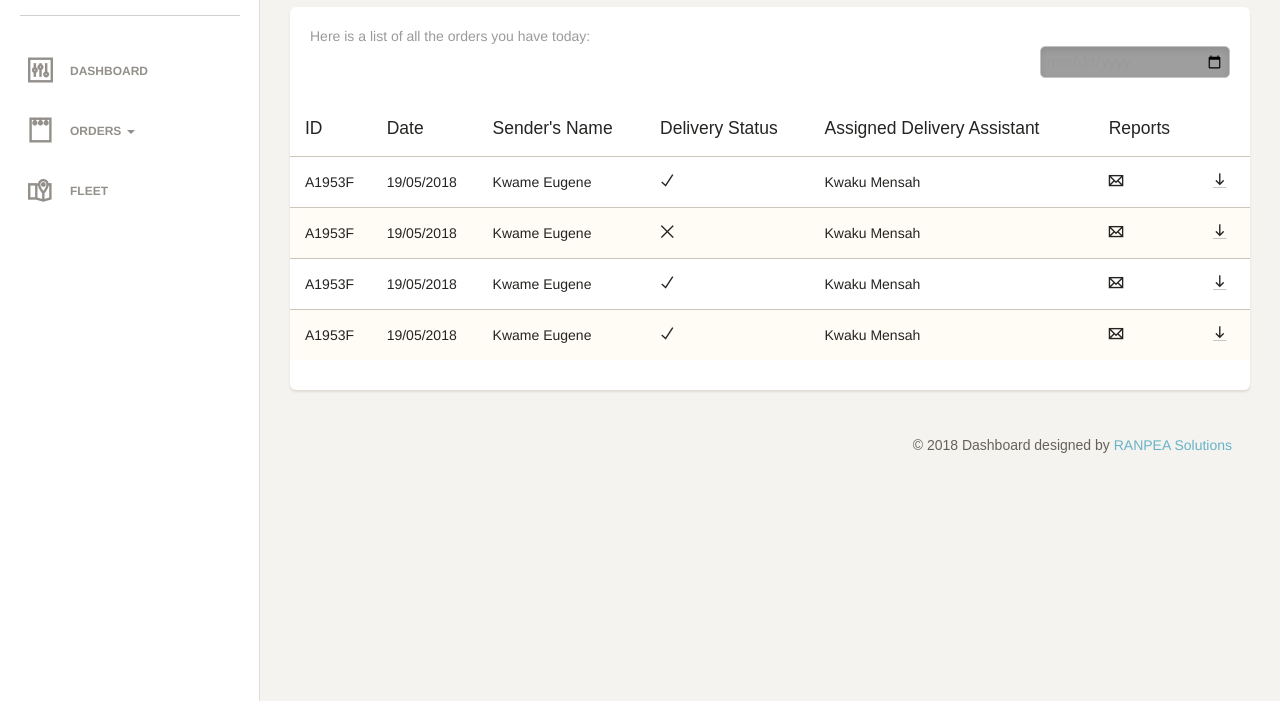
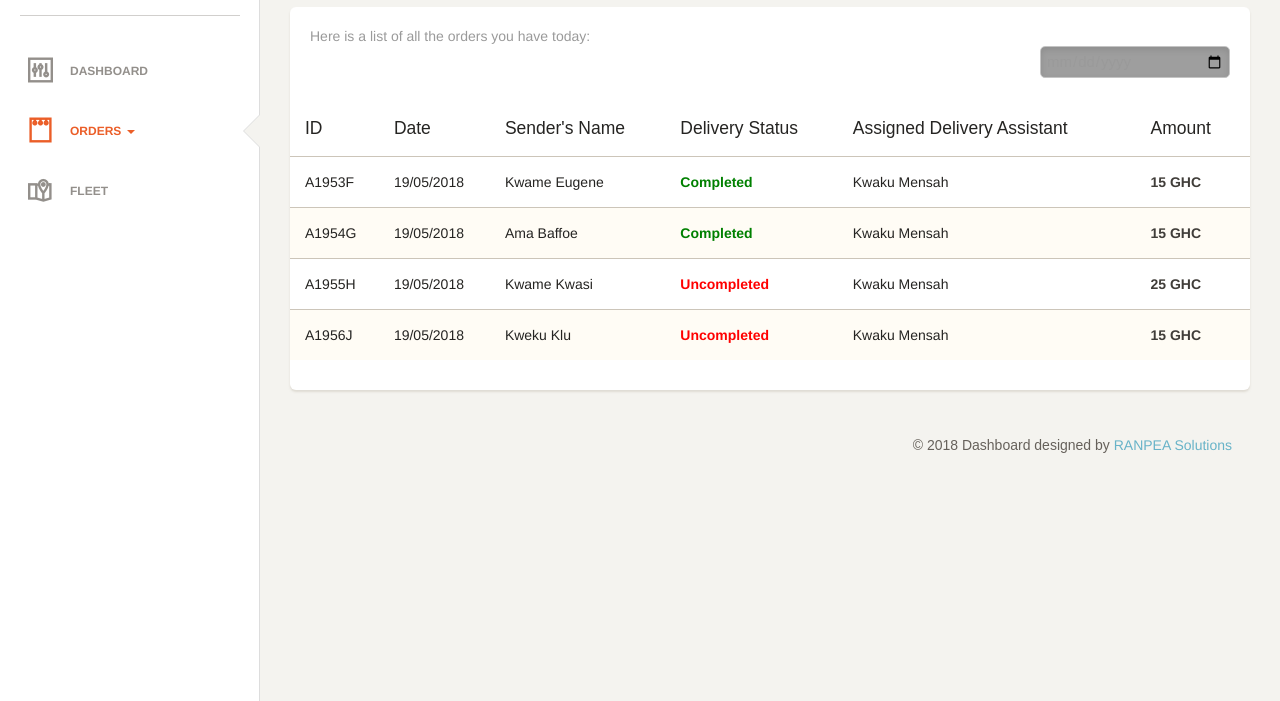
Before and after one commit to quantaquadri/ranpeadashboardv1, a plain HTML site: page orders.html in a window 1280 px wide. Shown: the part 99-800 px from the top of the page. Drawn offline with Linux system fonts and the light colour scheme; some packages are replaced by stand-ins of ours; grey boxes are pictures that could not be loaded; a web font is replaced by a local one.

Commit message:
new updates on the order history page

```diff
--- a/orders.html
+++ b/orders.html
@@ -42,7 +42,7 @@
                         <p>Dashboard</p>
                     </a>
                 </li>
-                <li class="dropdown">
+                <li class="dropdown active">
                     <a href="#" class="dropdown-toggle" data-toggle="dropdown">
                         <i class="ti-notepad"></i>
                         <p>Orders <b class="caret"></b></p>
@@ -121,7 +121,7 @@
                                             <th>Sender's Name</th>
                                             <th>Delivery Status</th>
                                             <th>Assigned Delivery Assistant</th>
-                                            <th>Reports</th>
+                                            <th>Amount</th>
 
                                         </thead>
                                         <tbody>
@@ -129,37 +129,33 @@
                                                 <td>A1953F</td>
                                                 <td>19/05/2018</td>
                                                 <td>Kwame Eugene</td>
-                                                <td><i class="ti-check"></i></td>
+                                                <td><strong style="color:green;">Completed</strong></td>
                                                 <td>Kwaku Mensah</td>
-                                                <td><i class="ti-email" href="#"></i></td>
-                                                <td><i class="ti-download"></i></td>
+                                                <td><strong>15 GHC</strong></td>
                                             </tr>
                                             <tr>
-                                                <td>A1953F</td>
+                                                <td>A1954G</td>
                                                 <td>19/05/2018</td>
-                                                <td>Kwame Eugene</td>
-                                                <td><i class="ti-close"></i></td>
+                                                <td>Ama Baffoe</td>
+                                                <td><strong style="color:green;">Completed</strong></td>
                                                 <td>Kwaku Mensah</td>
-                                                <td><i class="ti-email"></i></td>
-                                                <td><i class="ti-download"></i></td>
+                                                <td><strong>15 GHC</strong></td>
                                             </tr>
                                             <tr>
-                                                <td>A1953F</td>
+                                                <td>A1955H</td>
                                                 <td>19/05/2018</td>
-                                                <td>Kwame Eugene</td>
-                                                <td><i class="ti-check"></i></td>
+                                                <td>Kwame Kwasi</td>
+                                                <td><strong style="color:red;">Uncompleted</strong></td>
                                                 <td>Kwaku Mensah</td>
-                                                <td><i class="ti-email"></i></td>
-                                                <td><i class="ti-download"></i></td>
+                                                <td><strong>25 GHC</strong></td>
                                             </tr>
                                             <tr>
-                                                <td>A1953F</td>
+                                                <td>A1956J</td>
                                                 <td>19/05/2018</td>
-                                                <td>Kwame Eugene</td>
-                                                <td><i class="ti-check"></i></td>
+                                                <td>Kweku Klu</td>
+                                                <td><strong style="color:red;">Uncompleted</strong></td>
                                                 <td>Kwaku Mensah</td>
-                                                <td><i class="ti-email"></i></td>
-                                                <td><i class="ti-download"></i></td>
+                                                <td><strong>15 GHC</strong></td>
                                             </tr>
 
                                         </tbody>
```
Also changed, not shown: new_order.html (+1 -1 lines).
